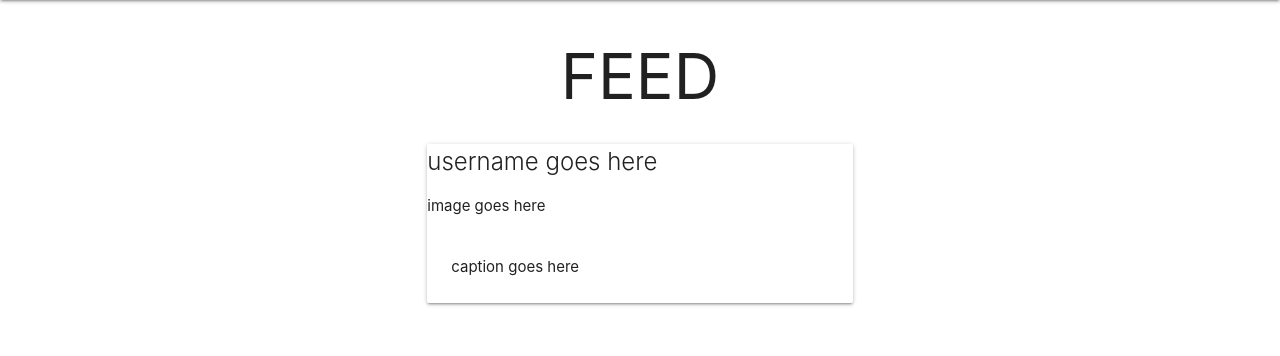
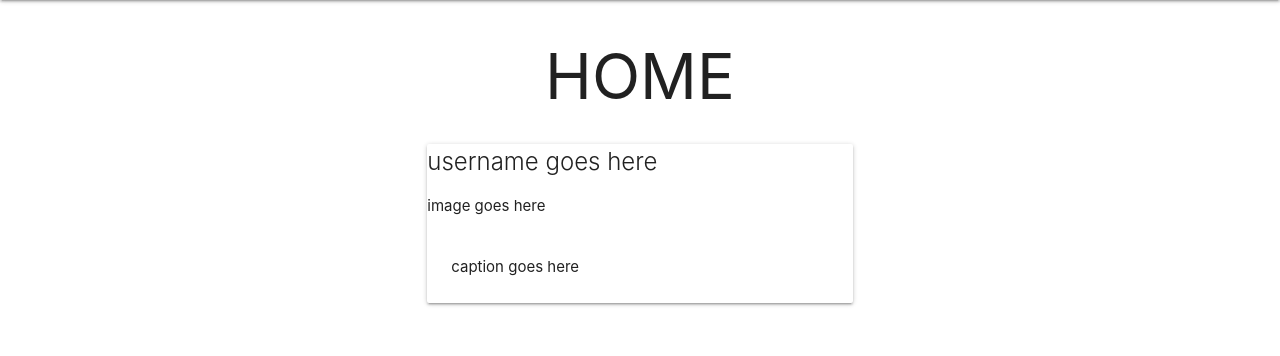
Before and after one commit to tonyhylo/GarageGuru, a Django app: page / in a window 1280 px wide. Shown: the part 64-420 px from the top of the page. Run offline with Django 4.2, Linux system fonts and the light colour scheme.

Commit message:
change feed to home

```diff
--- a/main_app/templates/home.html
+++ b/main_app/templates/home.html
@@ -1,7 +1,7 @@
 {% extends 'base.html' %}
 {% block content %}
 
-<h1 class="center align">FEED</h1>
+<h1 class="center align">HOME</h1>
 
 <div class="center align">
 
```
